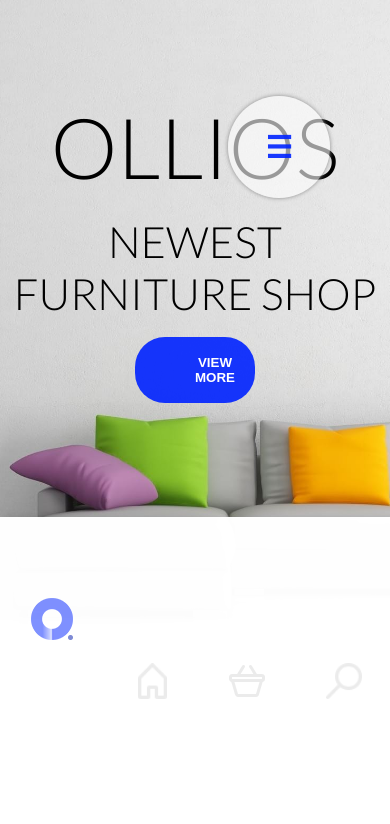
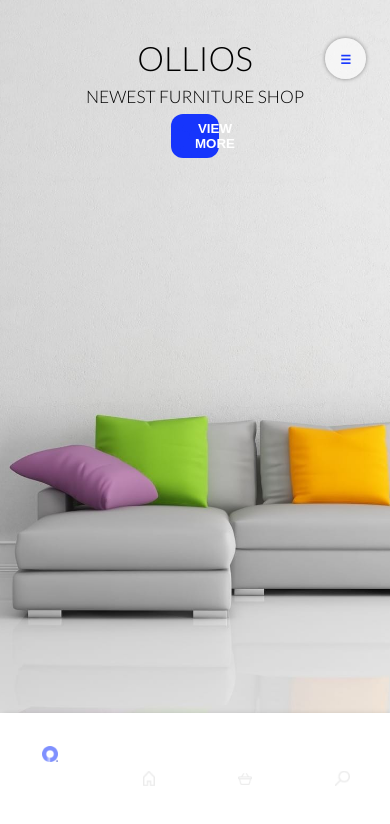
Before and after one commit to rafalpyska/ollios, a Vue app: page / in a window 390 px wide. Shown: the top 824 px of the page. Built offline with nearby package versions, Linux system fonts and the light colour scheme.

Commit message:
Update media queries #4

```diff
--- a/src/App.vue
+++ b/src/App.vue
@@ -90,8 +90,11 @@
     @media only screen and (max-width: 120em) {
       font-size: 50.5%;
     }
+    @media only screen and (max-width: 105em) {
+      font-size: 44.5%;
+    }
     @media only screen and (max-width: 48em) {
-      font-size: 75%;
+      font-size: 30%;
     }
   }
 
```
